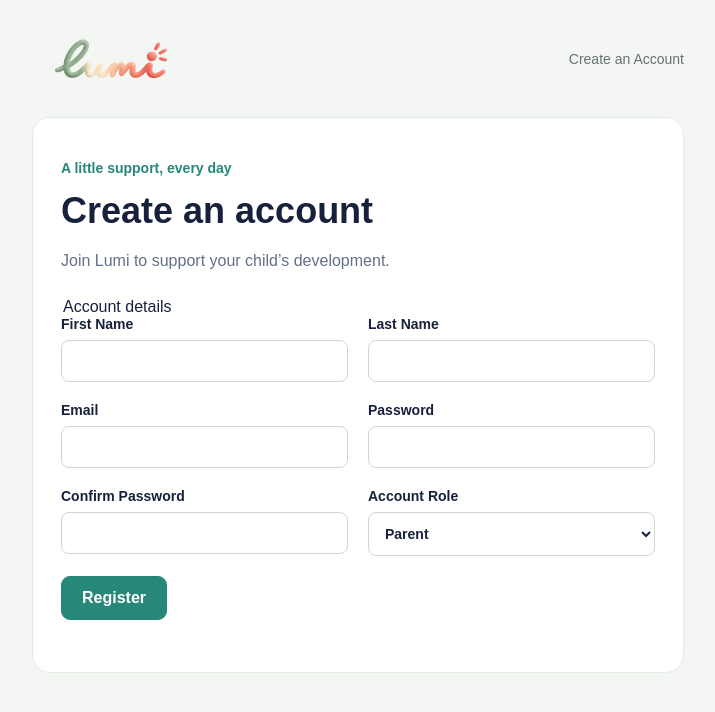
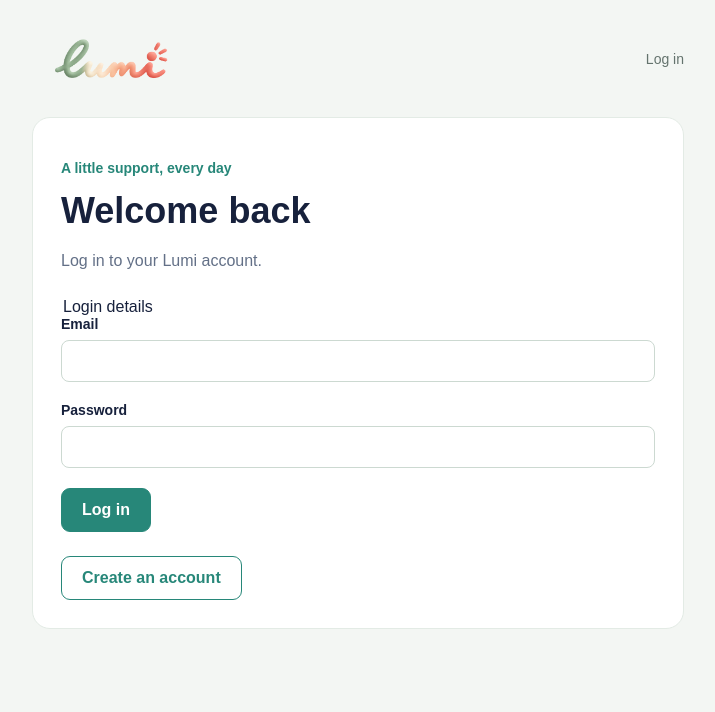
Before and after one commit to ozgeyuva/SENG383---AI-Assisted-Child-Development-Platform, a React app in the folder frontend/: page / in a window 1280 px wide. Shown: the top 712 px of the page, without its empty margins (282-997 px from the left). Built offline with nearby package versions, Linux system fonts and the light colour scheme; the HTML template or start-up script is replaced by a standard one.

Commit message:
KAN-80 Add login UI session handling and invalid-login feedback

```diff
--- a/frontend/src/App.css
+++ b/frontend/src/App.css
@@ -263,3 +263,15 @@ h2 {
   grid-column: 1 / -1;
   justify-self: start;
 }
+
+.child-form.login-form fieldset {
+  grid-template-columns: 1fr;
+}
+
+.session-actions {
+  max-width: 1000px;
+  margin: 0 auto;
+  padding: 16px 24px 0;
+  display: flex;
+  justify-content: flex-end;
+}
--- a/frontend/src/App.jsx
+++ b/frontend/src/App.jsx
@@ -5,6 +5,7 @@ import ChildTasksPage from './ChildTasksPage'
 import ChildSelectionProvider from './ChildSelectionProvider'
 import './App.css'
 import RegisterForm from './RegisterForm'
+import LoginForm from './LoginForm'
 
 function ParentScreen({ user, token }) {
   const [showChildForm, setShowChildForm] = useState(false)
@@ -45,19 +46,71 @@ function ParentScreen({ user, token }) {
   )
 }
 
-function App({ user = null, token = null }) {
-  const sessionKey = JSON.stringify([user?.id ?? null, token])
+function SessionApp({ user = null, token = null }) {
+  const [session, setSession] = useState(() =>
+    user && token ? { user, token } : null
+  )
+  const [authPage, setAuthPage] = useState('login')
 
-  if (!user || !token) {
-    return <RegisterForm />
+  function handleLogout() {
+    setSession(null)
+    setAuthPage('login')
   }
 
+  if (!session) {
+    if (authPage === 'register') {
+      return (
+        <RegisterForm onLogin={() => setAuthPage('login')} />
+      )
+    }
+    return (
+      <LoginForm
+        onLogin={setSession}
+        onRegister={() => setAuthPage('register')}
+      />
+    )
+  }
+
+  const sessionKey = JSON.stringify([session.user.id, session.token])
+
   return (
-    <ChildSelectionProvider key={sessionKey}>
-      <ParentScreen user={user} token={token} />
-    </ChildSelectionProvider>
+    <>
+    <div className="session-actions">
+      <button
+        type="button"
+        className="secondary-button"
+        onClick={handleLogout}
+      >
+        Logout
+      </button>
+    </div>
+
+    {session.user.role === 'parent' ? (
+      <ChildSelectionProvider key={sessionKey}>
+        <ParentScreen user={session.user} token={session.token} />
+      </ChildSelectionProvider>
+    ) : (
+      <main className="dashboard">
+        <section className="welcome-card">
+          <h1>Welcome, {session.user.firstName}!</h1>
+          <p>Account role: {session.user.role}</p>
+        </section>
+      </main>
+    )}
+  </>
   )
 }
 
+function App({ user = null, token = null }) {
+  const accountKey = JSON.stringify([user?.id ?? null, token])
+
+  return (
+    <SessionApp
+      key={accountKey}
+      user={user}
+      token={token}
+    />
+  )
+}
 
 export default App
--- /dev/null
+++ b/frontend/src/LoginForm.jsx
@@ -0,0 +1,129 @@
+import { useState } from 'react'
+import logo from './assets/lumi-logo.png'
+
+function LoginForm({ onLogin, onRegister }) {
+  const [email, setEmail] = useState('')
+  const [password, setPassword] = useState('')
+  const [isSubmitting, setIsSubmitting] = useState(false)
+  const [error, setError] = useState('')
+
+  async function handleSubmit(event) {
+    event.preventDefault()
+
+    if (isSubmitting) return
+
+    setError('')
+    setIsSubmitting(true)
+
+    try {
+      const response = await fetch('/api/auth/login', {
+        method: 'POST',
+        headers: {
+          'Content-Type': 'application/json',
+        },
+        body: JSON.stringify({ email, password }),
+      })
+
+      const data = await response.json()
+
+      if (!response.ok) {
+        setError(
+          response.status === 401
+            ? 'Invalid email or password.'
+            : 'Could not log in. Please try again.'
+        )
+        return
+      }
+
+      if (
+        typeof data.token !== 'string' ||
+        !data.token ||
+        !data.user ||
+        !Number.isSafeInteger(data.user.id) ||
+        !['parent', 'specialist', 'child'].includes(data.user.role)
+      ) {
+        setError('Invalid server response. Please try again.')
+        return
+      }
+
+      onLogin({
+        user: data.user,
+        token: data.token,
+      })
+    } catch {
+      setError('Could not complete login. Please try again.')
+    } finally {
+      setIsSubmitting(false)
+    }
+  }
+
+  return (
+    <main className="dashboard registration-page">
+      <header className="dashboard-header">
+        <img className="brand-logo" src={logo} alt="Lumi" />
+        <span className="account-label">Log in</span>
+      </header>
+
+      <section className="welcome-card">
+        <p className="eyebrow">A little support, every day</p>
+        <h1>Welcome back</h1>
+        <p className="intro">Log in to your Lumi account.</p>
+
+        <form
+          className="child-form registration-form login-form"
+          onSubmit={handleSubmit}
+          aria-busy={isSubmitting}
+        >
+          <fieldset disabled={isSubmitting}>
+            <legend>Login details</legend>
+
+            <label>
+              Email
+              <input
+                type="email"
+                name="email"
+                value={email}
+                onChange={(event) => setEmail(event.target.value)}
+                autoComplete="username"
+                required
+              />
+            </label>
+
+            <label>
+              Password
+              <input
+                type="password"
+                name="password"
+                value={password}
+                onChange={(event) => setPassword(event.target.value)}
+                autoComplete="current-password"
+                required
+              />
+            </label>
+
+            <button type="submit" className="primary-button">
+              {isSubmitting ? 'Logging in...' : 'Log in'}
+            </button>
+          </fieldset>
+
+          {error && (
+            <p className="form-error" role="alert">
+              {error}
+            </p>
+          )}
+        </form>
+
+        <button
+          type="button"
+          className="secondary-button"
+          onClick={onRegister}
+          disabled={isSubmitting}
+        >
+          Create an account
+        </button>
+      </section>
+    </main>
+  )
+}
+
+export default LoginForm
--- a/frontend/src/RegisterForm.jsx
+++ b/frontend/src/RegisterForm.jsx
@@ -10,7 +10,7 @@ const initialForm = {
     role: 'parent'
 }
 
-function RegisterForm() {
+function RegisterForm({ onLogin }) {
     const [form, setForm] = useState(initialForm)
     const [isSubmitting, setIsSubmitting] = useState(false)
     const [error, setError] = useState('')
@@ -170,6 +170,16 @@ return (
             {error && <p className="form-error" role="alert">{error}</p>}
             {success && <p className="form-success" role="status">{success}</p>}
         </form>
+        {onLogin && (
+            <button
+                type="button"
+                className="secondary-button"
+                onClick={onLogin}
+                disabled={isSubmitting}
+            >
+                Already have an account? Log in
+            </button>
+        )}
     </section>
 </main>
 )
```
Also changed, not shown: 1 other file (tests, documents, lock files or other folders).
